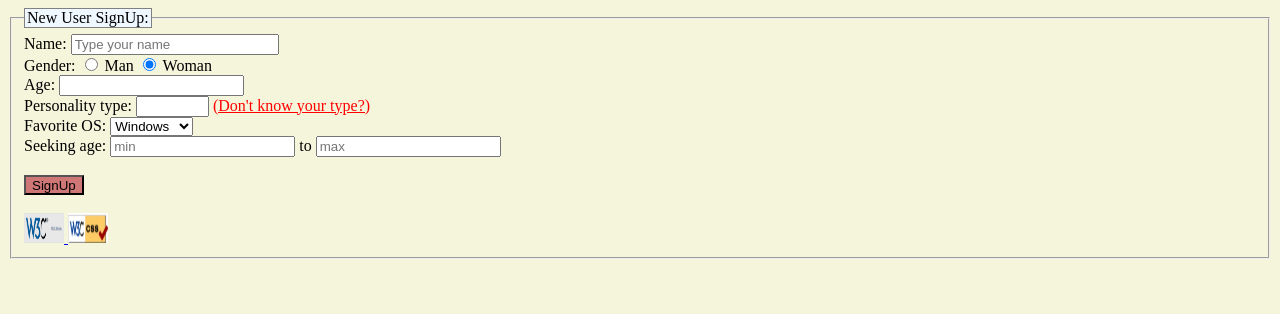
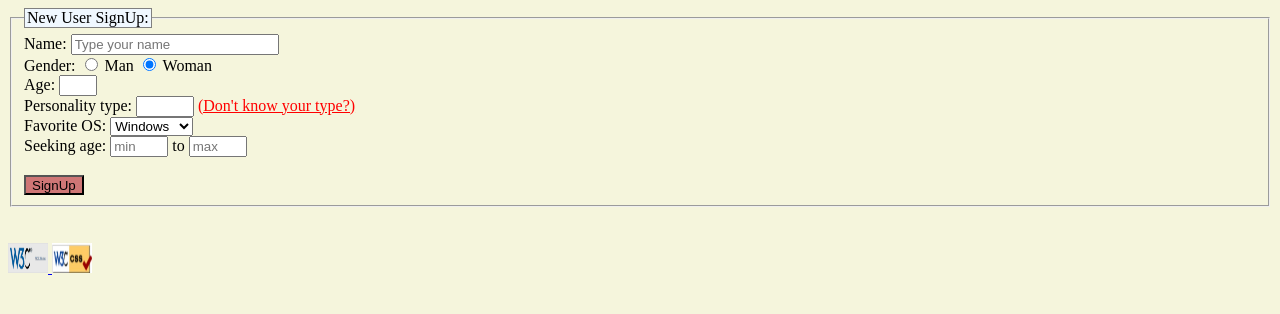
Before and after one commit to imrinalb/HTMLFormTab, a plain HTML site: page index.html in a window 1280 px wide. Drawn offline with Linux system fonts and the light colour scheme.

Commit message:
Add files via upload

```diff
--- a/index.html
+++ b/index.html
@@ -25,13 +25,13 @@
 
         <fieldset>
             <legend>New User SignUp: </legend>
-            <label size= "100">Name: <input type="text" name="Name" pattern="[A-Za-z0-9À-ž\s]{2, }" placeholder="Type your name" style="width: 200px;"><br></label>
+            <label>Name: <input type="text" name="Name" pattern="[A-Za-z0-9À-ž\s]{2, }" placeholder="Type your name" style="width: 200px;"><br></label>
             Gender: <input type="radio" name= "Gender" value= "Man" /> Man
             <input type="radio" name= "Gender" value= "Woman" checked /> Woman<br>
 
-            Age: <input type="text" name="Age" pattern="[0-9]{1,2}" ><br>
+            Age: <input type="text" name="Age" pattern="[0-9]{1,2}" style="width: 30px;"><br>
 
-            Personality type: <input type="text" name= "Personality" pattern="ISTJ|ENFP" size= "6">
+            Personality type: <input type="text" name= "Personality" pattern="ISTJ|ENFP" style="width: 50px;">
             <label><a href="http://www.humanmetrics.com/cgi-win/JTypes2.asp" target=" ">(Don't know your type?)</a></label><br>
 
             <label>Favorite OS: </label>
@@ -42,11 +42,12 @@
             </select><br>
 
             <label>Seeking age: </label>
-            <input type="number" id="quantity1" name="quantity1" min="1" placeholder="min" size="2"> to
-            <input type="number" id="quantity2" name="quantity2" max="99" placeholder="max" size="2">
+            <input type="number" id="quantity1" name="quantity1" min="1" placeholder="min" style="width: 50px;"> to
+            <input type="number" id="quantity2" name="quantity2" max="99" placeholder="max" style="width: 50px;">
 
-        <br><br>
-        <input type="submit" value="SignUp" size="4" class= "SignUp">
+            <br><br>
+            <input type="submit" value="SignUp" class= "SignUp">
+        </fieldset>
     </form><br><br>
 
 
```
